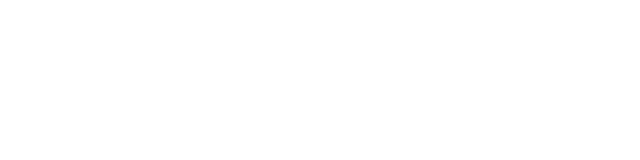
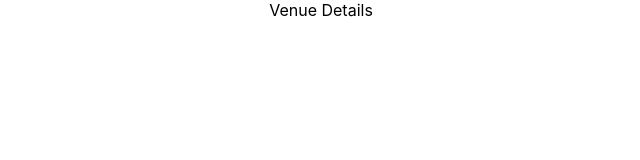
Before and after one commit to BW-FoodieFun/FE, a React (Create React App) app: page /venue/1 in a window 1280 px wide. Shown: the top 160 px of the page, without its empty margins (319-959 px from the left). Built offline with nearby package versions, Linux system fonts and the light colour scheme; sample sign-in values are in the browser's storage.

Commit message:
add Venue Details Page and Route

```diff
--- a/src/App.js
+++ b/src/App.js
@@ -9,6 +9,7 @@
 import PrivateRoute from './utils/ProtectedRoute'
 import Register from './components/Register'
 import Meals from './components/Meals'
+import VenueDetails from './components/VenueDetails'
 
 
 function App(props) {
@@ -21,7 +22,9 @@
       <Route exact path="/register" render={ props =><Register {...props}/>}/>
       <Route exact path="/login" render={ props =><Login {...props}/>}/>
       <PrivateRoute path="/venues" component={Venues}/>
+      <PrivateRoute path="/venue/:id" component={VenueDetails}/>
       <PrivateRoute path="/meals" component={Meals}/>
+
     </div>
     </Router>
   );
--- a/src/components/Venue.js
+++ b/src/components/Venue.js
@@ -1,5 +1,5 @@
 import React, {useEffect, useState} from 'react'
-
+import {Link} from 'react-router-dom'
 export default function Venue(props) {
 
 console.log("Venue", props)
@@ -20,11 +20,13 @@
 
     return (
         <div className="card">
-            <img className="icon" src={newImage} alt="venue-icon"/>
-            <div className="info">
-                <h2>{props.venue.name}</h2>
-                <h4>{props.venue.location.formattedAddress[0]}</h4>
-            </div>
+            <Link to={`/venue/${props.venue.id}`}>
+                <img className="icon" src={newImage} alt="venue-icon"/>
+                <div className="info">
+                    <h2>{props.venue.name}</h2>
+                    <h4>{props.venue.location.formattedAddress[0]}</h4>
+                </div>
+            </Link>
         </div>
     )
 }
--- /dev/null
+++ b/src/components/VenueDetails.js
@@ -0,0 +1,10 @@
+import React from 'react'
+
+export default function VenueDetails(props) {
+    console.log("venDETails", props)
+    return (
+        <div>
+            Venue Details
+        </div>
+    )
+}
--- a/src/components/Venues.js
+++ b/src/components/Venues.js
@@ -61,7 +61,9 @@
                 <img className="hero" src="../assets/hamburger.png" alt="hamburger"/>
 
                 <div className="venue-list">
-                {props.venues.map((item, index) => (<Venue venue={item} key={index}/>)
+                {props.venues.map((item, index) => (
+                    <Venue venue={item} key={index}/>
+                )
                 )}
                 </div>
 
```
